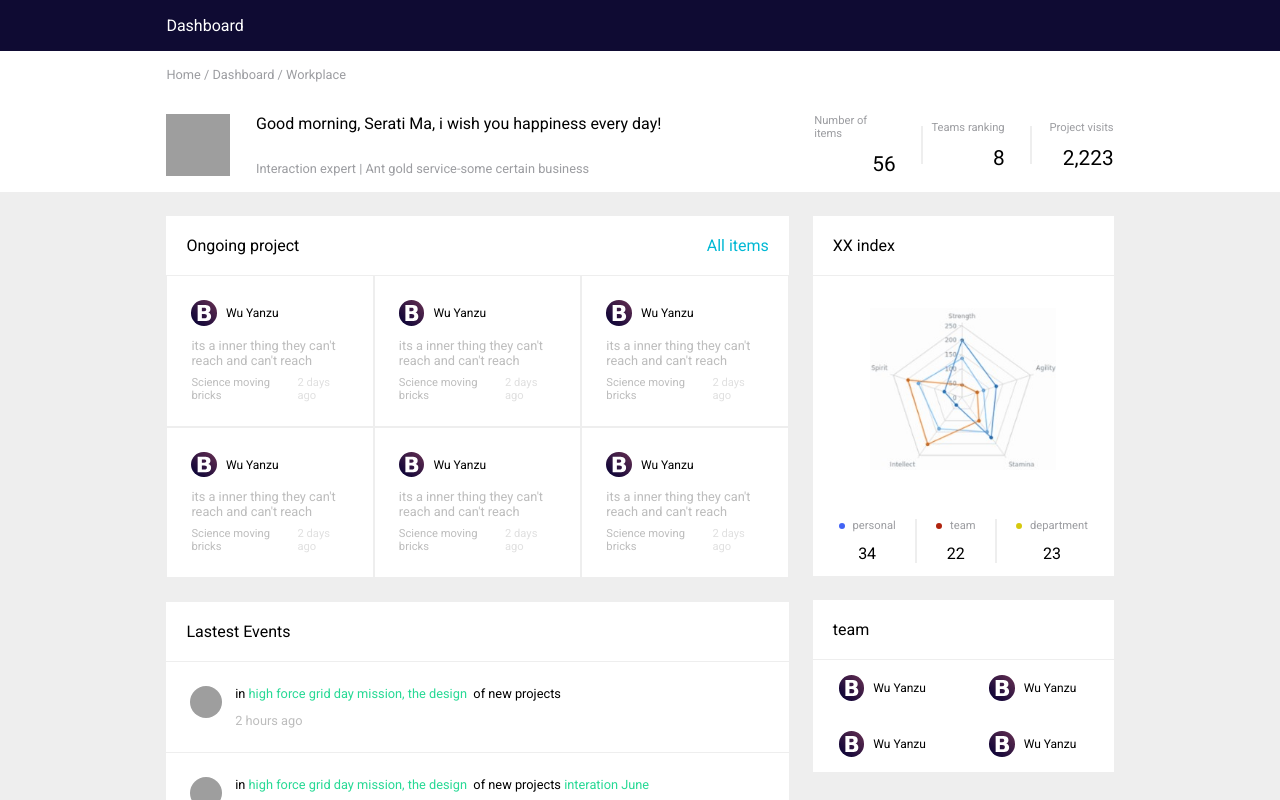
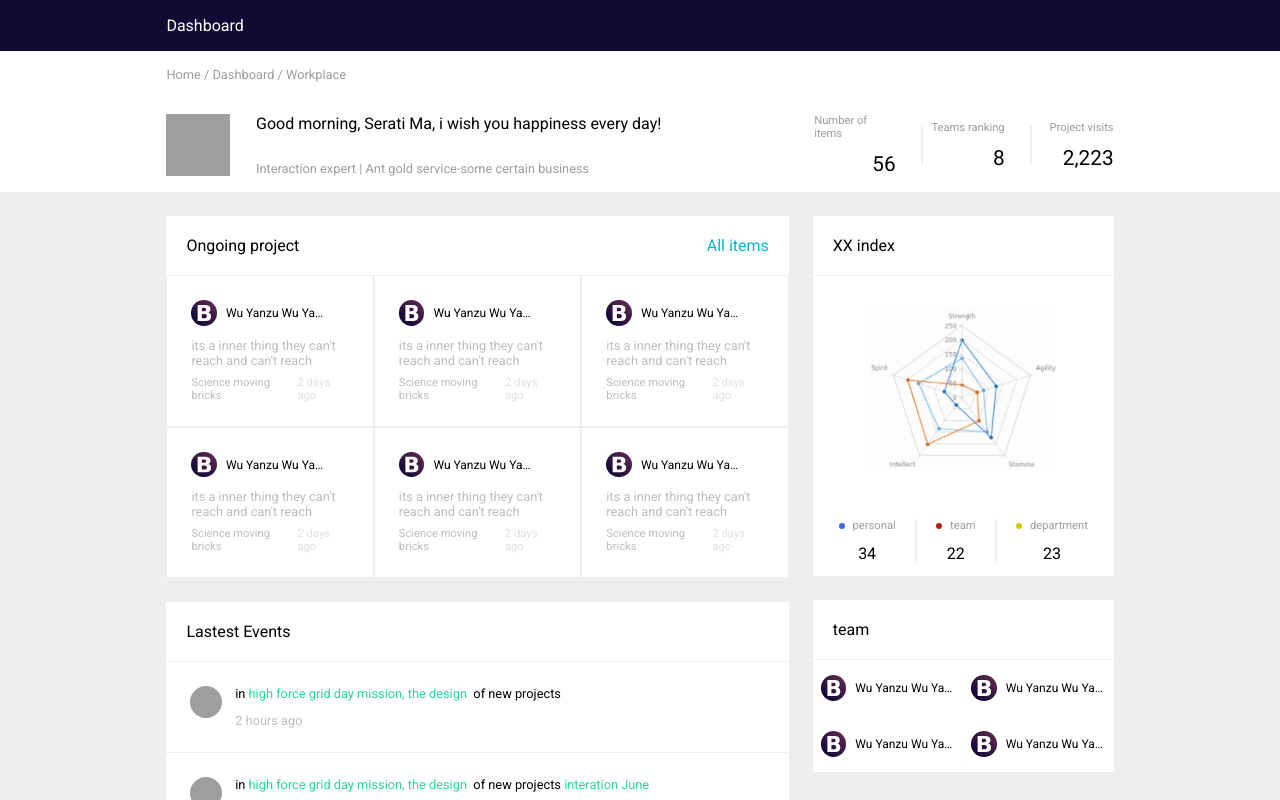
Before and after one commit to nicokurogane/react-dashboard, a React (Create React App) app: page / in a window 1280 px wide. Shown: the top 800 px of the page. Built offline with nearby package versions, Linux system fonts and the light colour scheme; grey boxes are pictures that could not be loaded.

Commit message:
Modified team card to have an specific width

```diff
--- a/src/components/team_card/TeamCard.js
+++ b/src/components/team_card/TeamCard.js
@@ -8,7 +8,7 @@ const TeamCard = () => {
     return (
         <div className="team-card-container">
             <img src={team_logo} alt="team img" className="team-logo"/>
-            <span className="display-name">Wu Yanzu </span>
+            <span className="display-name">Wu Yanzu Wu YanzuWu YanzuWu Yanzu</span>
         </div>
     );
 }
--- a/src/components/team_card/teamcard.css
+++ b/src/components/team_card/teamcard.css
@@ -16,6 +16,6 @@
     overflow: hidden;
     white-space:nowrap;
     text-overflow:ellipsis;
-    width: 5vw;
+    width: 100px;
     display:inline-block;
 }
```
